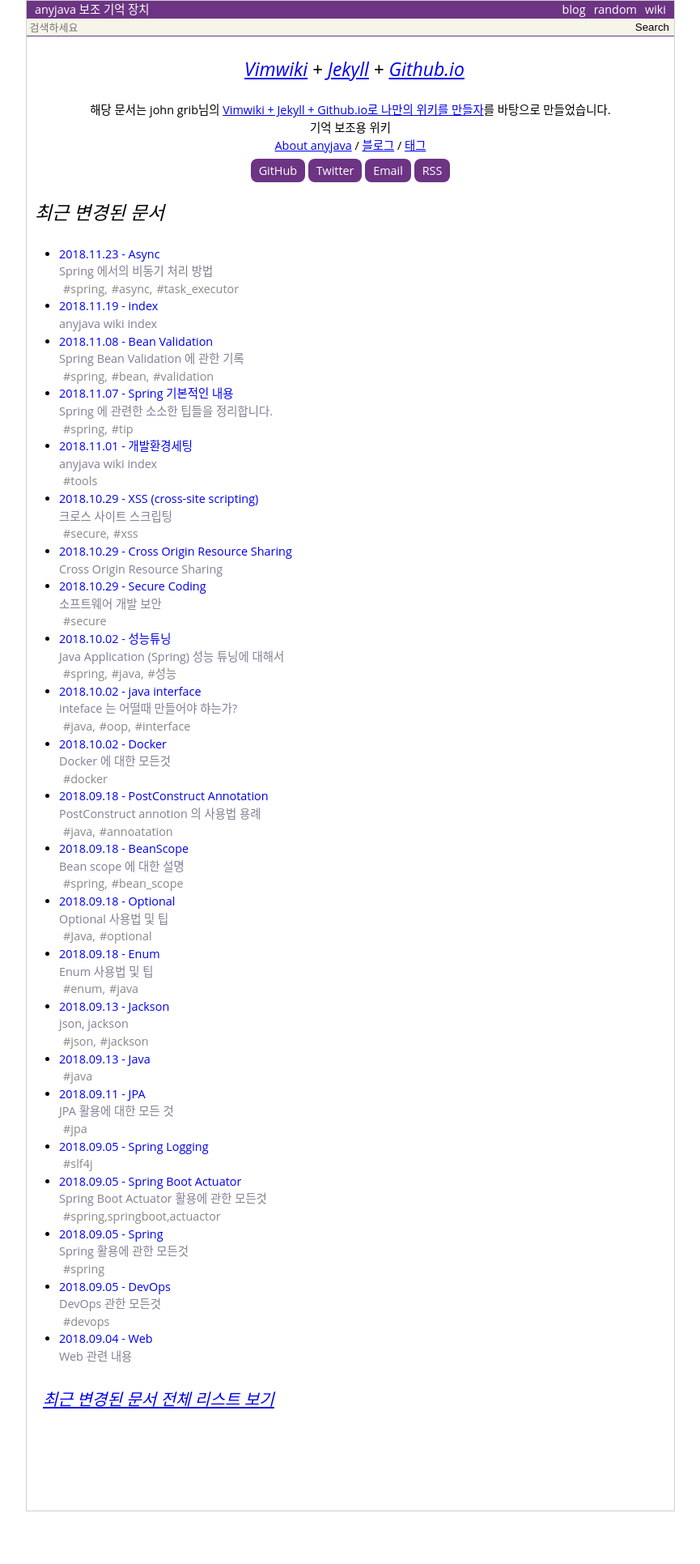
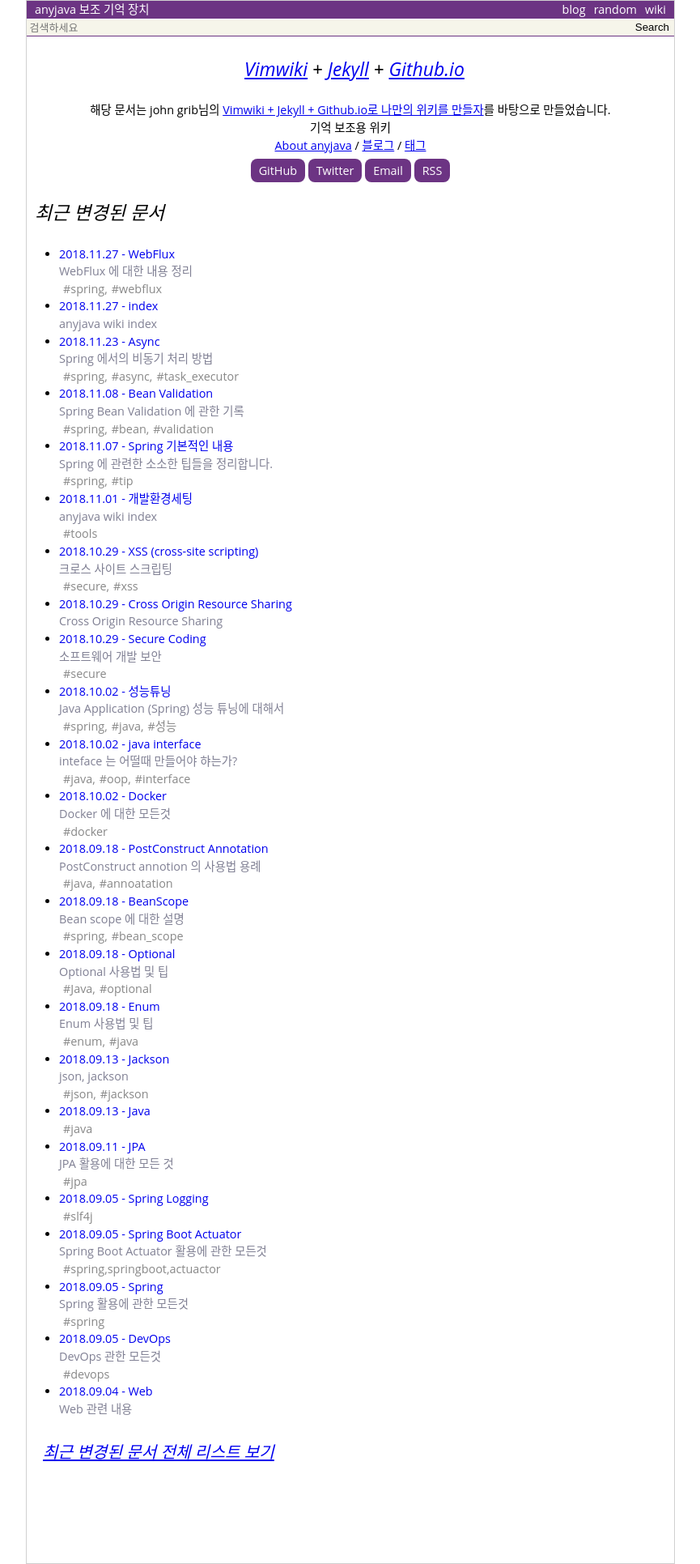
Before and after one commit to anyjava/anyjava.github.io, a Jekyll site: the page built from index.html, in a window 1280 px wide. Shown: the whole page at 81% size, without its empty margins (207-1072 px from the left). Built offline with Jekyll 4.4.1, drawn with Linux system fonts in a browser that asks for light colours; before the commit the page ends 1866 px from its top, so only the background shows below that.

Commit message:
webflux 내용 추가

```diff
--- a/_data/pageMap.yml
+++ b/_data/pageMap.yml
@@ -4,7 +4,7 @@
     summary: 'Spring 에서의 비동기 처리 방법'
     parent: Spring
     url: /wiki/Async
-    updated: '2018-11-23 19:29:59 +0900'
+    updated: '2018-11-23 19:54:43 +0900'
     children: []
 Bean_Validation:
     type: wiki
@@ -60,7 +60,7 @@
     summary: 'anyjava wiki index'
     parent: null
     url: /wiki/index
-    updated: '2018-11-19 14:58:51 +0900'
+    updated: '2018-11-27 09:11:40 +0900'
     children: []
 Interface:
     type: wiki
@@ -141,7 +141,7 @@
     parent: index
     url: /wiki/Spring
     updated: '2018-09-05 09:22:27 +0900'
-    children: [Async, Bean_Validation, BeanScope, JPA, Logging, Spring_Boot_Actuator, 기본적인내용]
+    children: [Async, Bean_Validation, BeanScope, JPA, Logging, Spring_Boot_Actuator, WebFlux, 기본적인내용]
 Spring_Boot_Actuator:
     type: wiki
     title: 'Spring Boot Actuator'
@@ -157,6 +157,14 @@
     parent: index
     url: /wiki/Web
     updated: '2018-09-04 08:43:37 +0900'
+    children: []
+WebFlux:
+    type: wiki
+    title: WebFlux
+    summary: 'WebFlux 에 대한 내용 정리'
+    parent: Spring
+    url: /wiki/WebFlux
+    updated: '2018-11-27 09:17:28 +0900'
     children: []
 XSS:
     type: wiki
--- a/_data/tagList.yml
+++ b/_data/tagList.yml
@@ -25,5 +25,6 @@
 - tip
 - tools
 - validation
+- webflux
 - xss
 - 성능
--- a/_data/tagMap.yml
+++ b/_data/tagMap.yml
@@ -2,6 +2,7 @@
     - {fileName: Async}
     - {fileName: Bean_Validation}
     - {fileName: BeanScope}
+    - {fileName: WebFlux}
     - {fileName: 기본적인내용}
     - {fileName: 성능튜닝}
 'async,':
@@ -53,6 +54,8 @@
     - {fileName: Spring}
 'spring,springboot,actuactor':
     - {fileName: Spring_Boot_Actuator}
+webflux:
+    - {fileName: WebFlux}
 'secure,':
     - {fileName: XSS}
 xss:
--- /dev/null
+++ b/_wiki/WebFlux.md
@@ -0,0 +1,32 @@
+---
+layout  : wiki
+title   : WebFlux
+summary : WebFlux 에 대한 내용 정리
+date    : 2018-11-27 09:11:40 +0900
+updated : 2018-11-27 09:17:28 +0900
+tags    : spring, webflux
+toc     : true
+public  : true
+parent  : Spring
+latex   : false
+---
+* TOC
+{:toc}
+
+# Spring WebFlux 란?
+
+* Spring 5.0 부터 지원되는 기능이다.
+* 넌블럭킹 방식의 웹서비스를 개발할 수 있다.
+* 싱글스레드로 동작을 한다.
+
+## 어떨 때 사용해야 하나?
+
+* 개념적으로는 node.js 와 유사하다고 볼수 있다. 하지만, 작성일 기준으로 Jdbc Driver 들이 넌블럭킹을 지원하지 않는다.
+* 따라서 다음과 같은 상황에서 사용할 수 있다.
+ * 타 시스템의 API 조합으로만 비지니스를 구현할 경우
+ * 혹인 넌블럭킹 드라이버를 지원하는 데이터스토어를 사용할 경우 (ex. ElasticSearch 등)
+
+## 주의할 점
+
+* WebFlux 를 사용하면, node.js 와 같이 Single Thread 로 동작 하기 때문에 CPU 연산이 많은 작업에는 사용하지 않길 권한다.
+* 왜냐하면, CPU 연산이 높게되면 Main 프로세스가 block 되기 때문에 이후 요청들이 모두 block 될 수 있다.
--- a/_wiki/index.md
+++ b/_wiki/index.md
@@ -3,7 +3,7 @@
 title   : index
 summary : anyjava wiki index
 date    : 2018-08-15 19:41:36 +0900
-updated : 2018-11-19 14:58:51 +0900
+updated : 2018-11-27 09:11:40 +0900
 tags    :
 toc     : true
 public  : true
@@ -27,6 +27,7 @@
 	* [[BeanScope]]
 	* [[Bean_Validation]]
 	* [[Async]]
+	* [[WebFlux]]
 * [[DevOps]]
 	* [[Linux]]
 	* [[Docker]]
```
